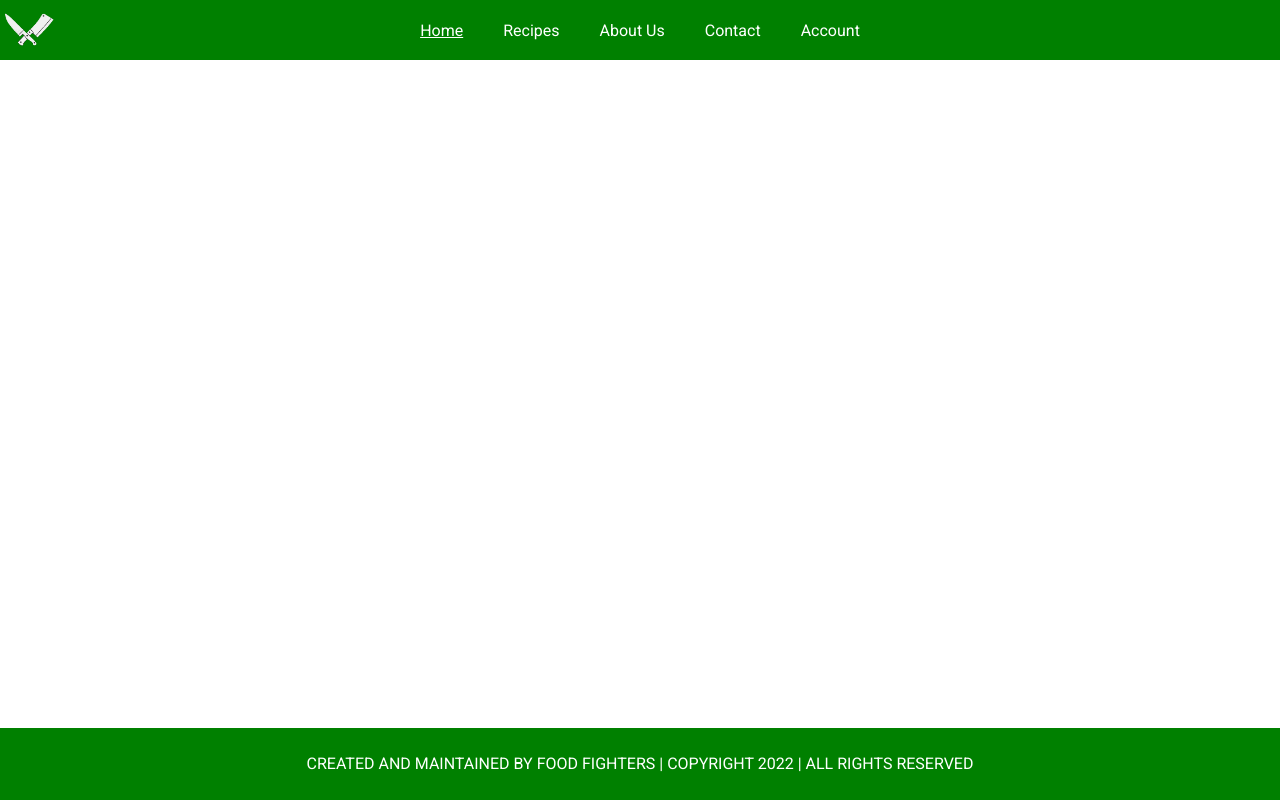
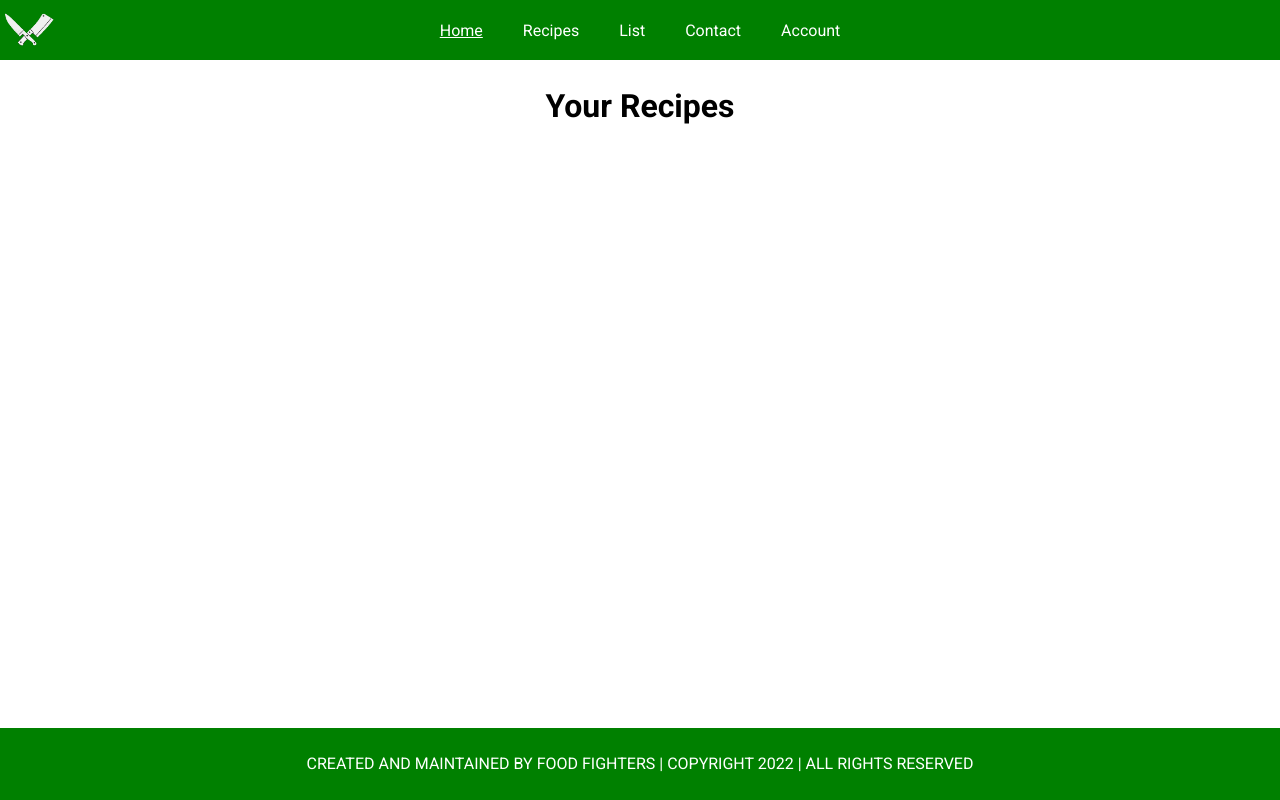
Before and after one commit to akiofujita/Food-Fighters, a React (Create React App) app in the folder food-fighters-ui/: page /List in a window 1280 px wide. Built offline with nearby package versions, Linux system fonts and the light colour scheme.

Commit message:
Convert about page to new recipe list page

```diff
--- a/food-fighters-ui/src/App.js
+++ b/food-fighters-ui/src/App.js
@@ -3,7 +3,7 @@ import NavBar from './pages/NavBar';
 import Footer from './pages/Footer';
 import HomePage from './pages/home/HomePage'
 import RecipePage from './pages/recipe/RecipePage'
-import AboutPage from './pages/about/AboutPage'
+import ListPage from './pages/list/ListPage'
 import ContactPage from './pages/contact/ContactPage'
 import AccountPage from './pages/account/AccountPage'
 
@@ -26,7 +26,7 @@ export default function App() {
       <Routes>
         <Route exact path='/'   element={<HomePage/>} />
         <Route path='/Recipe'   element={<RecipePage/>} />
-        <Route path='/AboutUs'  element={<AboutPage/>} />
+        <Route path='/List'     element={<ListPage/>} />
         <Route path='/Contact'  element={<ContactPage/>} />
         <Route path='/Account'  element={<AccountPage/>} />
       </Routes>
--- a/food-fighters-ui/src/pages/NavBar.js
+++ b/food-fighters-ui/src/pages/NavBar.js
@@ -33,11 +33,11 @@ export default function NavBar() {
           >Recipes</button>
         </Link>
 
-        <Link to='/AboutUs'>
+        <Link to='/List'>
           <button
-              className={`btn navBtn ${active === 'About Us' ? 'activeBtn' : ''}`}
-              onClick={() => setActive('About Us')}
-          >About Us</button>
+              className={`btn navBtn ${active === 'List' ? 'activeBtn' : ''}`}
+              onClick={() => setActive('List')}
+          >List</button>
         </Link>
 
         <Link to='/Contact'>
--- a/food-fighters-ui/src/pages/about/AboutPage.css
+++ /dev/null
@@ -1,39 +0,0 @@
-.aboutPage {
-  display: flex;
-  flex-direction: column;
-  justify-content: center;
-  align-items: center;
-}
-
-.aboutInfo {
-  width: 80vw;
-}
-
-.break {
-  height: 7px;
-  width: 35vw;
-  margin-top: 50px;
-  margin-bottom: 50px;
-  margin-inline: auto;
-
-  background-color: green;
-}
-
-.subHeader {
-  text-align: center;
-}
-
-.memberProfiles {
-  display: flex;
-  justify-content: center;
-  flex-wrap: wrap;
-  flex-direction: row;
-
-  max-width: 80vw;
-  height: 100%;
-}
-
-#aboutHeader {
-  margin-top: 50px;
-  text-align: center;
-}
--- a/food-fighters-ui/src/pages/about/AboutPage.js
+++ /dev/null
@@ -1,10 +0,0 @@
-import './AboutPage.css';
-import '../../App.css';
-
-export default function AboutPage() {
-  return (
-    <div className='aboutPage'>
-      <h2>About Page</h2>
-    </div>
-  );
-};
--- /dev/null
+++ b/food-fighters-ui/src/pages/list/ListPage.css
@@ -0,0 +1,6 @@
+.listPage {
+  display: flex;
+  flex-direction: column;
+  justify-content: center;
+  align-items: center;
+}
--- /dev/null
+++ b/food-fighters-ui/src/pages/list/ListPage.js
@@ -0,0 +1,10 @@
+import './ListPage.css';
+import '../../App.css';
+
+export default function ListPage() {
+  return (
+    <div className='listPage'>
+      <h2>Your Recipes</h2>
+    </div>
+  );
+};
```
